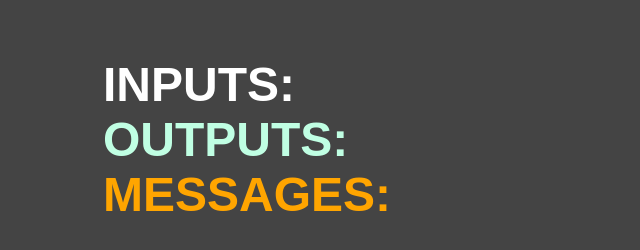
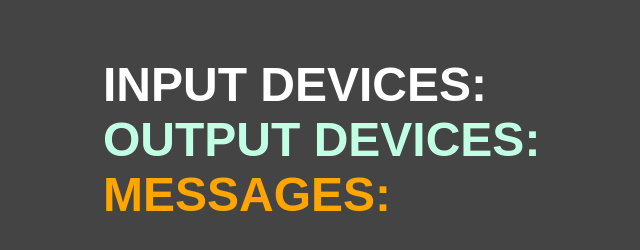
Before and after one commit to khoin/uw.seattle.wa.us, a plain HTML site: page midi.html in a window 1280 px wide. Shown: the whole page, without its empty margins (5-645 px from the left). Drawn offline with Linux system fonts and the light colour scheme.

Commit message:
Update midi.html

```diff
--- a/midi.html
+++ b/midi.html
@@ -13,12 +13,12 @@
 			padding: 10px;	font-size: 200%; margin: 5px;
 		}
 
-		#inputs:before {content: "INPUTS: "; display: block; color: white; font-size: 300%; font-weight: bold; }
+		#inputs:before {content: "INPUT DEVICES: "; display: block; color: white; font-size: 300%; font-weight: bold; }
 		#inputs .item {
 			background: white; color: #444;
 		}
 
-		#outputs:before {content: "OUTPUTS: ";  display: block; color: #c0ffe3; font-size: 300%; font-weight: bold; }
+		#outputs:before {content: "OUTPUT DEVICES: ";  display: block; color: #c0ffe3; font-size: 300%; font-weight: bold; }
 		#outputs .item {
 			background: #c0ffe3; color: #444;
 		}
```
